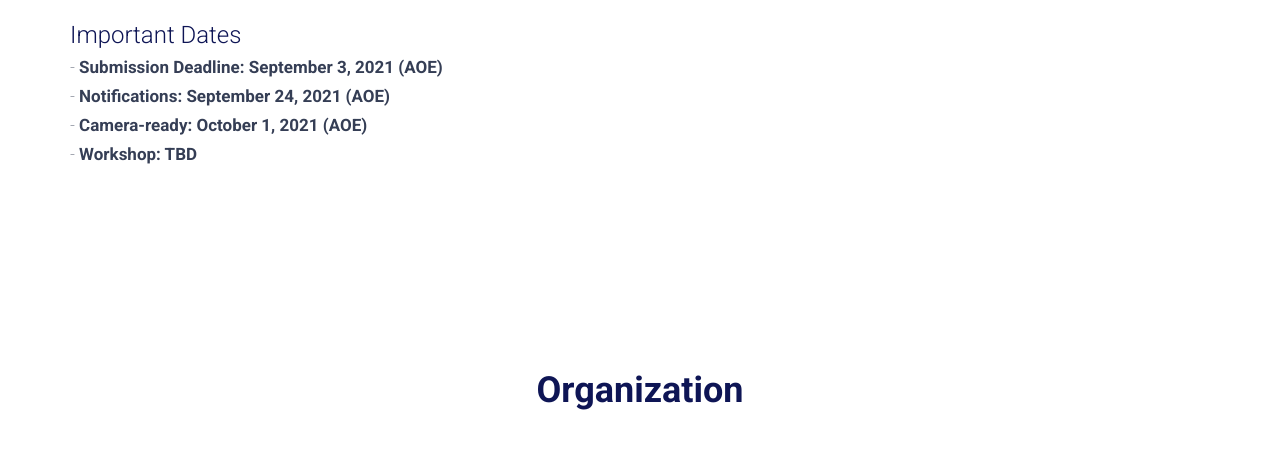
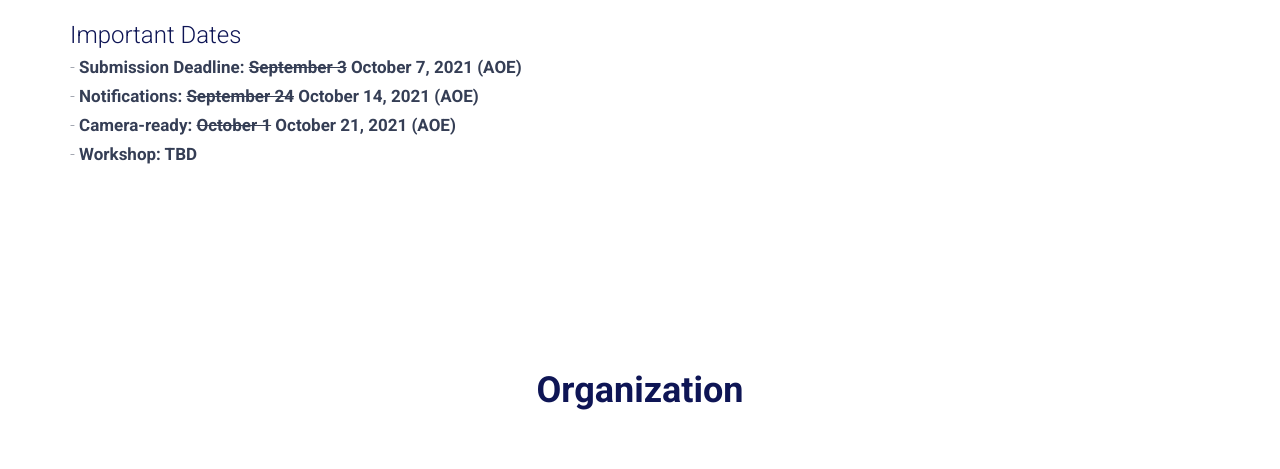
Before and after one commit to FATEsys/2021, a plain HTML site: page index.html in a window 1280 px wide. Shown: the part 2370-2839 px from the top of the page. Drawn offline with Linux system fonts and the light colour scheme; some packages are replaced by stand-ins of ours.

Commit message:
Update index.html

```diff
--- a/index.html
+++ b/index.html
@@ -124,9 +124,9 @@
 
                     <h3>Important Dates</h3>
 					<ul>
-						<li>- <strong>Submission Deadline: September 3, 2021 (AOE)</strong> </li>
-						<li>- <strong>Notifications: September 24, 2021 (AOE)</strong></li>
-						<li>- <strong>Camera-ready: October 1, 2021 (AOE)</strong></li>
+						<li>- <strong>Submission Deadline: <strike>September 3</strike> October 7, 2021 (AOE)</strong> </li>
+						<li>- <strong>Notifications: <strike>September 24</strike> October 14, 2021 (AOE)</strong></li>
+						<li>- <strong>Camera-ready: <strike>October 1</strike> October 21, 2021 (AOE)</strong></li>
 						<li>- <strong>Workshop: TBD</strong></li>
 					</ul>
                 </div>
```
